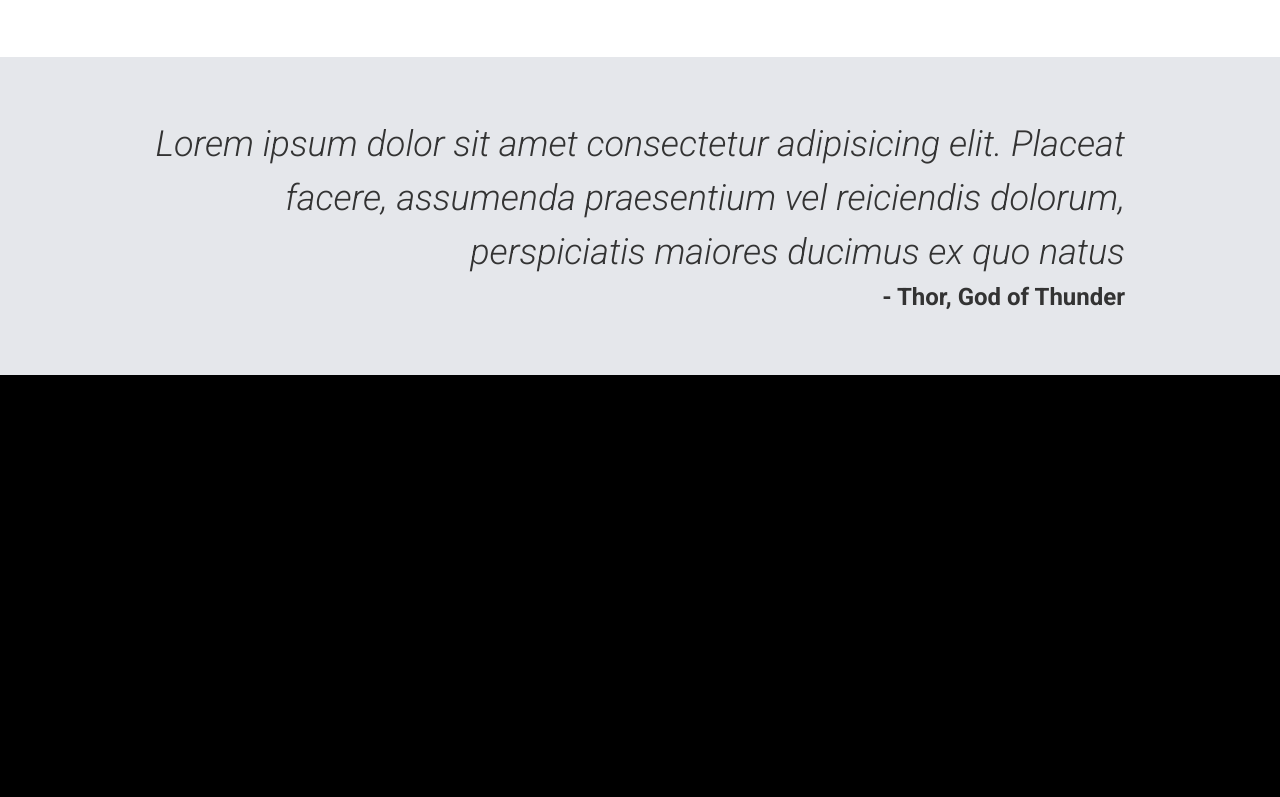
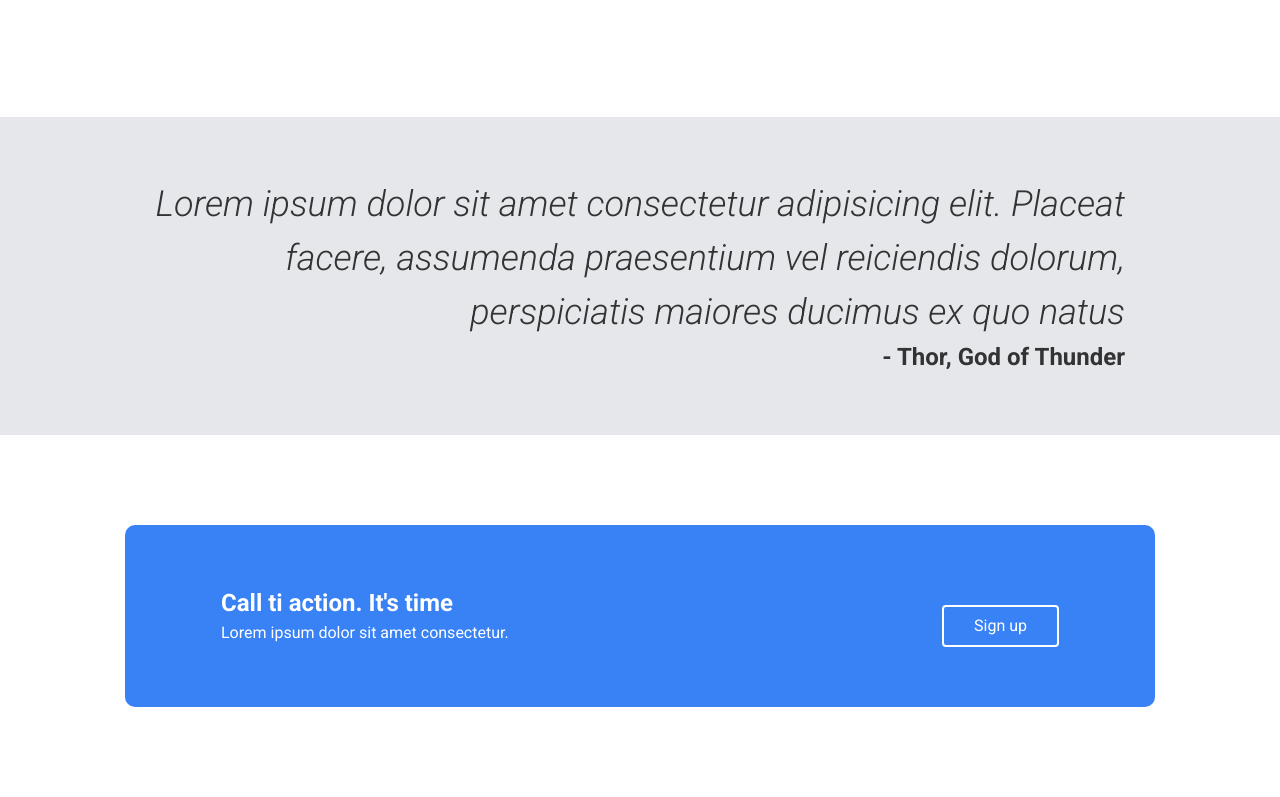
Before and after one commit to mrusselk/landing_page, a plain HTML site: page index.html in a window 1280 px wide. Shown: the part 1113-1910 px from the top of the page. Before the commit the page ends 1488 px from the top, so only its background shows below. Drawn offline with Linux system fonts and the light colour scheme.

Commit message:
Added quot section and CTA section

```diff
--- a/index.html
+++ b/index.html
@@ -75,6 +75,18 @@
         </div>
     </div>
 
+    <!-- CTA Section -->
+    <div class="container cta-section">
+        <div class="row cta">
+            <div class="cta-left">
+                <h2>Call ti action. It's time</h2>
+                <p>Lorem ipsum dolor sit amet consectetur.</p>
+            </div>
+            <div class="cta-right">
+                <a href="#" class="odin-btn cta-btn">Sign up</a>
+            </div>
+        </div>
+    </div>
 
 </body>
 </html>
--- a/style.css
+++ b/style.css
@@ -72,10 +72,13 @@ ul.nav li a{
     color:#fff;
 }
 
+/* Hero Section */
+/* ************ */
+
 .hero {
     background-color: #1f2937;
     color: #fff;
-    padding: 60px 30px;
+    padding-bottom: 120px;
     display: flex;
     align-items: center;
     justify-content: space-between;
@@ -161,8 +164,36 @@ ul.nav li a{
 }
 
 
+/* CTA section */
+/* *********** */
 
+.cta-section {
+    background-color: #fff;
+    padding: 90px 0;
+}
 
+.cta {
+    display: flex;
+    background: #3882f6;
+    border-radius: 10px;
+    color : #fff;
+    justify-content: space-between;
+    padding-left:6rem;
+    padding-right:6rem;
+
+}
+
+.cta > * {
+    /* flex: 1; */
+}
+
+.cta-left {
+    /* flex-grow : 3; */
+}
+
+.cta-btn {
+    border:2px solid #fff;
+}
 
 
 @media (max-width:768px){
@@ -179,4 +210,9 @@ ul.nav li a{
         flex-direction: column;
     }
 
+    .cta {
+        flex-direction: column;
+        text-align: center;
+    }
+
 }
```
